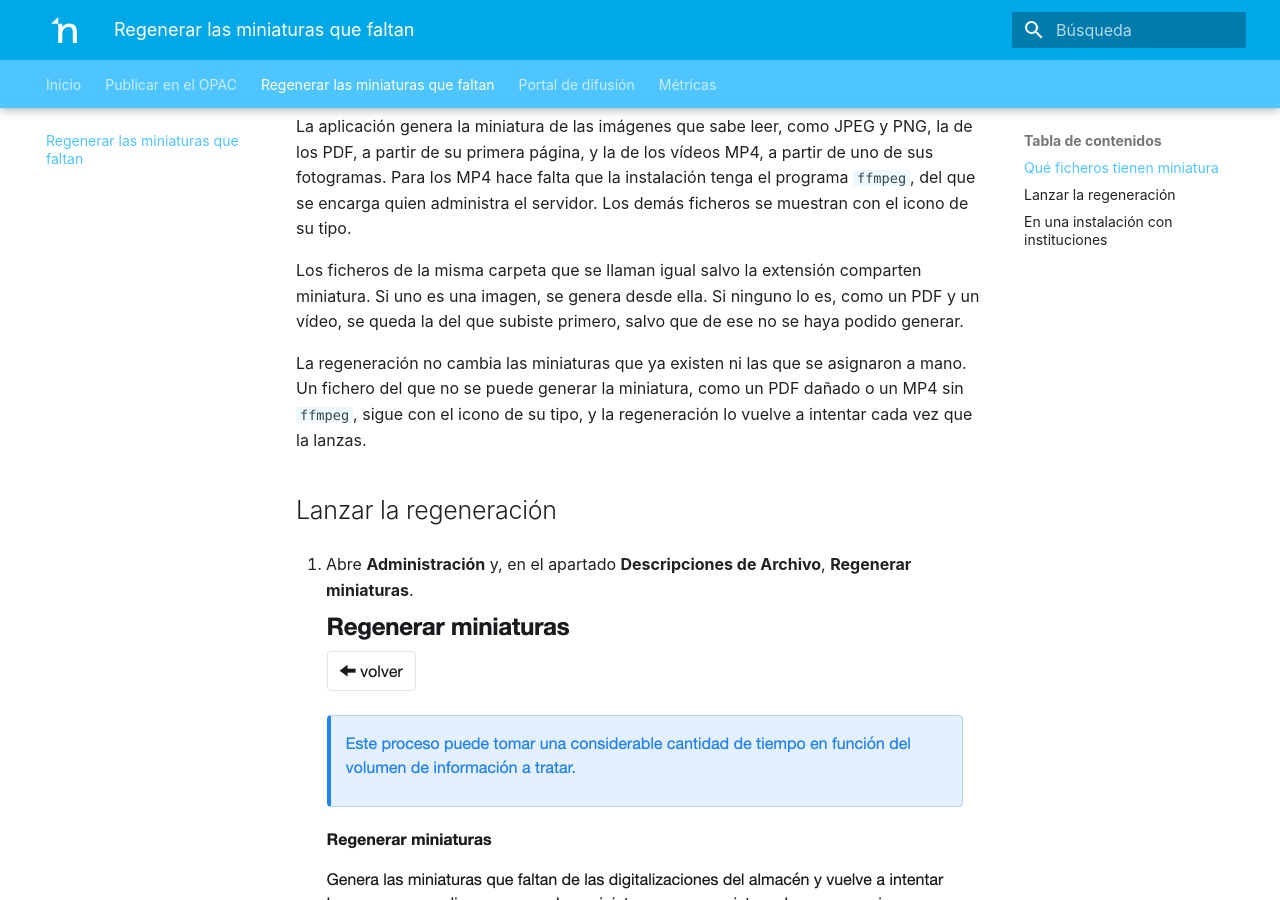
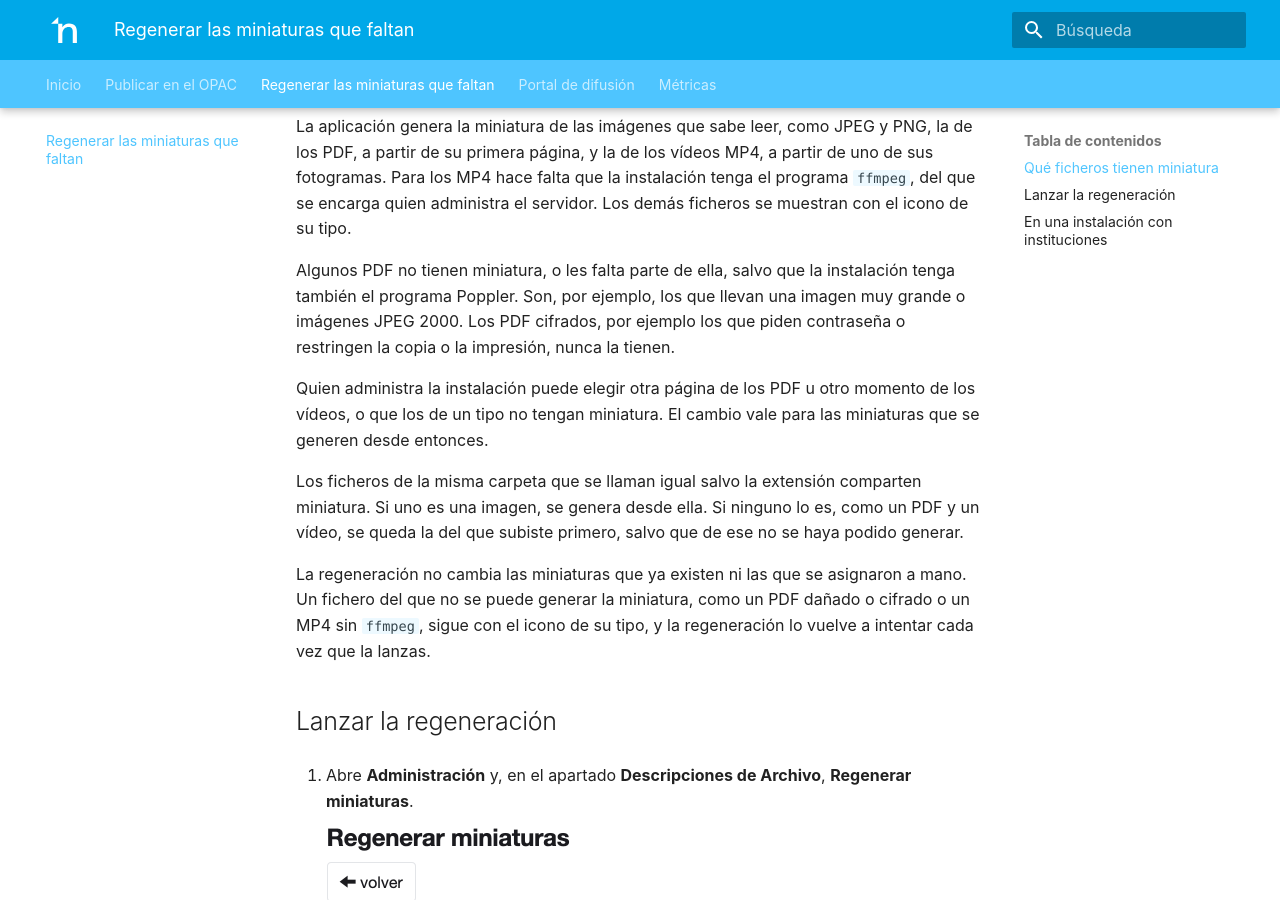
Before and after one commit to nubarchiva/nuba-docs, an MkDocs documentation site: the page built from docs/user-guide/regenerate-thumbnails.md, in a window 1280 px wide and 900 px high, scrolled down 319 px. Built offline with MkDocs 1.6.1 and Material for MkDocs 9.7.7, drawn with Linux system fonts in a browser that asks for light colours.

Commit message:
docs(user-guide): miniatura de los PDF con Poppler y lo que elige la instalación

```diff
--- a/docs/user-guide/regenerate-thumbnails.md
+++ b/docs/user-guide/regenerate-thumbnails.md
@@ -11,12 +11,19 @@ primera página, y la de los vídeos MP4, a partir de uno de sus fotogramas. Par
 tenga el programa `ffmpeg`, del que se encarga quien administra el servidor. Los demás ficheros se muestran con el icono
 de su tipo.
 
+Algunos PDF no tienen miniatura, o les falta parte de ella, salvo que la instalación tenga también el programa Poppler. Son,
+por ejemplo, los que llevan una imagen muy grande o imágenes JPEG 2000. Los PDF cifrados, por ejemplo los que piden contraseña
+o restringen la copia o la impresión, nunca la tienen.
+
+Quien administra la instalación puede elegir otra página de los PDF u otro momento de los vídeos, o que los de un tipo no
+tengan miniatura. El cambio vale para las miniaturas que se generen desde entonces.
+
 Los ficheros de la misma carpeta que se llaman igual salvo la extensión comparten miniatura. Si uno es una imagen, se
 genera desde ella. Si ninguno lo es, como un PDF y un vídeo, se queda la del que subiste primero, salvo que de ese no se
 haya podido generar.
 
 La regeneración no cambia las miniaturas que ya existen ni las que se asignaron a mano. Un fichero del que no se puede
-generar la miniatura, como un PDF dañado o un MP4 sin `ffmpeg`, sigue con el icono de su tipo, y la regeneración lo
+generar la miniatura, como un PDF dañado o cifrado o un MP4 sin `ffmpeg`, sigue con el icono de su tipo, y la regeneración lo
 vuelve a intentar cada vez que la lanzas.
 
 ## Lanzar la regeneración
```
